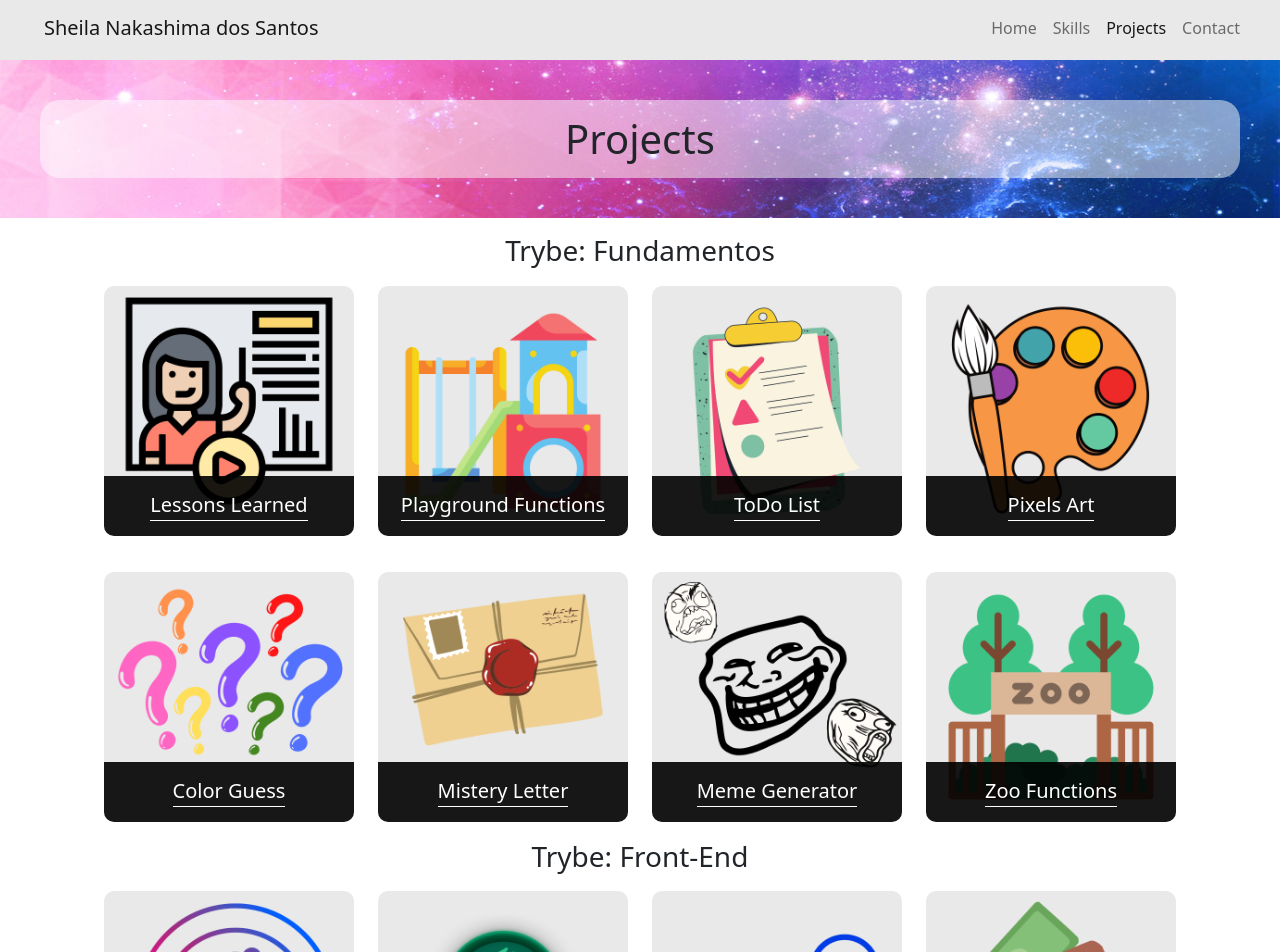
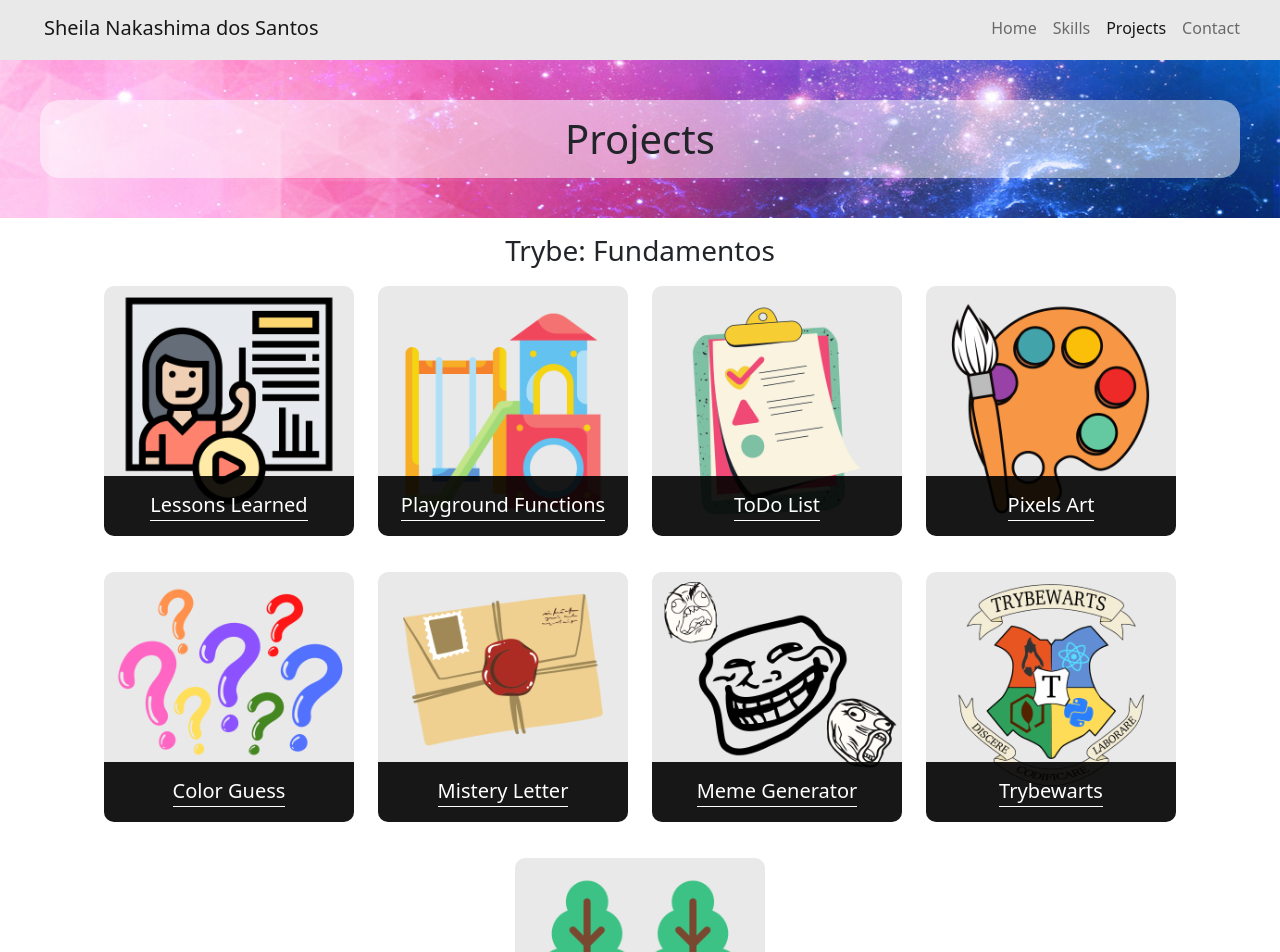
Before and after one commit to SheilaNS/sheilans.github.io, a React (Create React App) app: page /projects in a window 1280 px wide. Shown: the top 952 px of the page. Built offline with nearby package versions, Linux system fonts and the light colour scheme.

Commit message:
feat: add trybewarts project

```diff
--- a/src/data/projectsFund.js
+++ b/src/data/projectsFund.js
@@ -1,6 +1,7 @@
 import pixels from '../assets/images/projects/pixel-art.png';
 import list from '../assets/images/projects/list.png';
 import lessons from '../assets/images/projects/lessons2.png';
+import trybewarts from '../assets/images/projects/trybewarts.png';
 import play from '../assets/images/projects/playground.png';
 import zoo from '../assets/images/projects/zoo2.png';
 import color from '../assets/images/projects/guess2.png';
@@ -74,6 +75,15 @@ const fundamentals = [
     webIcon: web,
   },
   {
+    name: "Trybewarts",
+    image: trybewarts,
+    description: "If you are a magic student, send a feedback through Trybewarts School of Magic forms. First pair made project.",
+    gitHub: "https://github.com/SheilaNS/project-trybewarts",
+    gitIcon: github,
+    web: 'https://sheilans.github.io/project-trybewarts/',
+    webIcon: web,
+  },
+  {
     name: "Zoo Functions",
     image: zoo,
     description: "Zoo management system using Higher Order Functions.",
```
Also changed, not shown: src/assets/images/projects/trybewarts.png (added).
